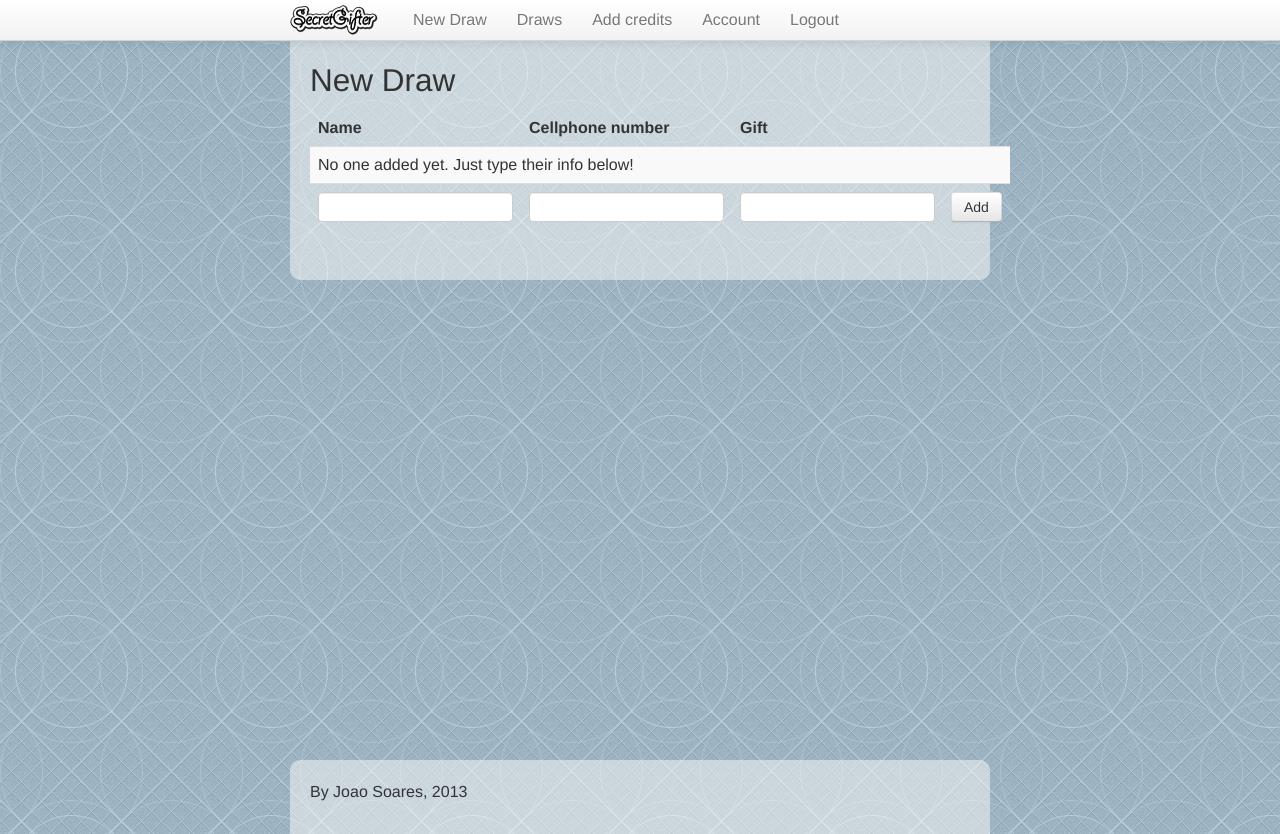
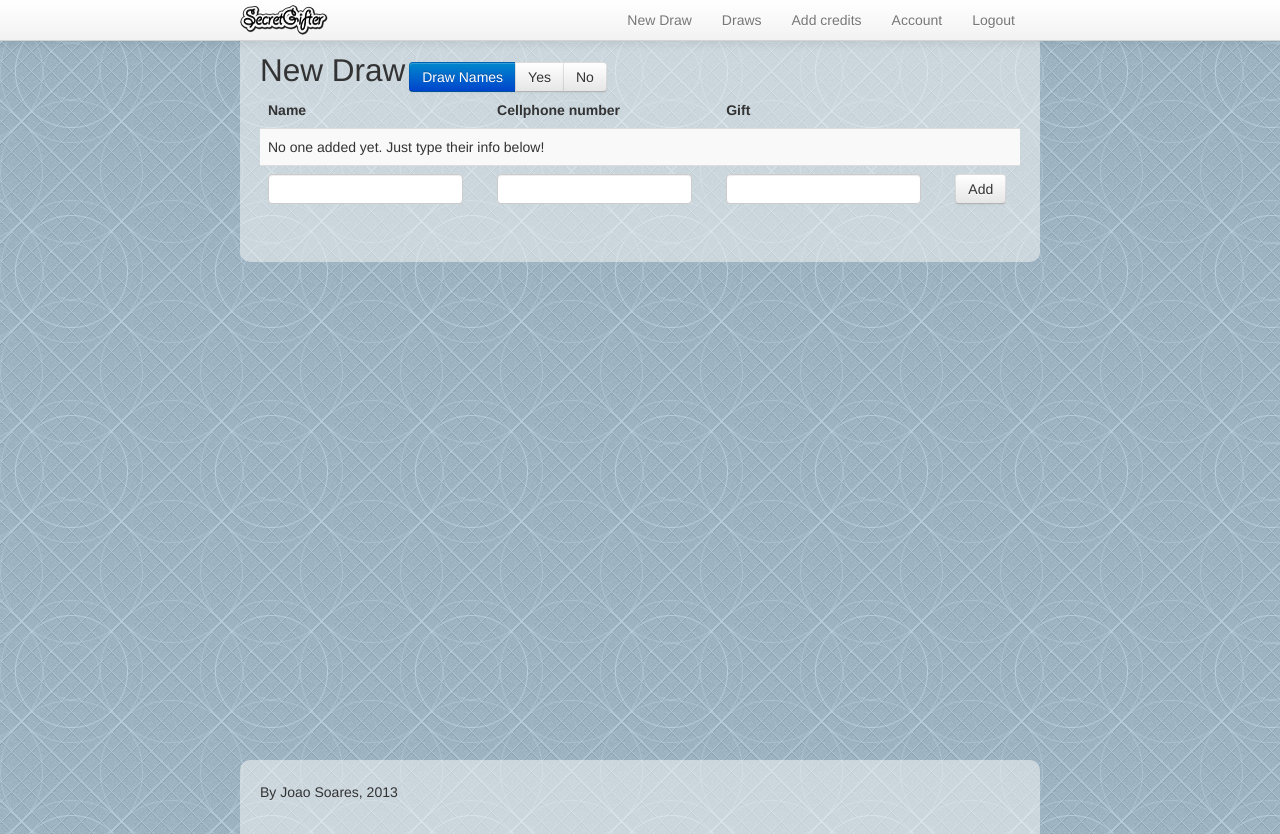
Before and after one commit to joaosoares/secretgifter, a Flask app: page /draws/new/ in a window 1280 px wide. Run offline with Flask 2, Linux system fonts and the light colour scheme; a user stored in the database is signed in; parts of the project's set-up code (start-up, migrations or seed data) failed here and were passed over; some libraries are stand-ins or nearby versions.

Commit message:
mudancas

```diff
--- a/app/__init__.py
+++ b/app/__init__.py
@@ -1,6 +1,7 @@
 from flask import Flask
 from flask.ext.sqlalchemy import SQLAlchemy
 from flask.ext.login import LoginManager
+from flask.ext.babel import Babel
 import os
 
 app = Flask(__name__)
@@ -11,5 +12,6 @@ lm = LoginManager()
 lm.setup_app(app)
 lm.login_view = 'login'
 
+babel = Babel(app)
 
 from app import views, models
--- a/app/forms.py
+++ b/app/forms.py
@@ -1,4 +1,4 @@
-from flask.ext.wtf import Form, TextField, BooleanField, PasswordField, validators
+from flask.ext.wtf import Form, RecaptchaField, TextField, BooleanField, PasswordField, validators
 from flask.ext.wtf import Required
 from models import User
 
@@ -40,6 +40,7 @@ class RegistrationForm(Form):
     ])
     confirm = PasswordField('Repeat Password')
     accept_tos = BooleanField('I accept the TOS', [validators.Required()])
+    recaptcha = RecaptchaField('Enter the following code')
     def validate(self):
         rv = Form.validate(self)
         if not rv:
@@ -47,7 +48,7 @@ class RegistrationForm(Form):
 
         user = User.query.filter_by(email=self.email.data).first()
         if user:
-            self.username.errors.append('Email already in use.')
+            self.email.errors.append('Email already in use.')
             return False
 
         user = User(self.email.data, self.password.data, self.name.data)
--- a/app/static/css/style.css
+++ b/app/static/css/style.css
@@ -1,6 +1,6 @@
 body {
   background: url(../img/foundation.gif) repeat;
-  font-size:16px;
+  font-size:;
   line-height:24px;
 }
 
@@ -22,10 +22,11 @@ hr {
   padding:5px 20px 5px;
 }
 
+/* ------------- LAYOUT ------------- */
 .container-narrow {
   margin: 0 auto;
   padding:0;
-  max-width:700px;
+  max-width:800px;
 }
 
 .silo {
@@ -48,6 +49,12 @@ hr {
   border-radius: 10px 10px 0 0;
 }
 
+/* TYPOGRAPHY */
+
+.editable {
+  display: inline;
+}
+
 form.add input {
   width:auto;
 }
@@ -55,14 +62,14 @@ form.add input {
 .form-fullpage {
   text-align:left;
 }
-
+/*
 .form-fullpage .control-label {
   width:100px;
 }
 
 .form-fullpage .controls {
   margin-left: 120px;
-}
+}*/
 
 img#mainlogo {
   display: block;
--- a/app/templates/dashboard.html
+++ b/app/templates/dashboard.html
@@ -19,7 +19,6 @@
 {% endblock %}
 
 {% block scripts %}
-<script>
-  $('#title').editable();
-</script>
+{{ super() }}
+
 {% endblock %}
--- a/app/templates/layout.html
+++ b/app/templates/layout.html
@@ -5,7 +5,7 @@
   <title>SecretGifter - An easy way to organize your next gift-exchanging gathering</title>
   <!-- Bootstrap -->
   <link href="{{ url_for('static', filename='css/bootstrap.css')}}" rel="stylesheet" media="screen">
-  <link href="{{ url_for('static', filename='css/bootstrap-responsive.css')}}" rel="stylesheet" media="screen">
+  <!-- <link href="{{ url_for('static', filename='css/bootstrap-responsive.css')}}" rel="stylesheet" media="screen"> -->
   <link rel="stylesheet" href="{{ url_for('static', filename='css/style.css')}}" />
 </head>
 <body>
@@ -21,7 +21,7 @@
           <span class="icon-bar"></span>
         </a>
         <a href="{{url_for('mainpage')}}" class="brand"><img src="{{url_for('static', filename='img/logo_small.png')}}" alt="" /></a>
-        <div class="nav-collapse collapse">
+        <div class="nav-collapse collapse pull-right">
           <ul class="nav">
             {% if g.user.is_authenticated() %}
             <li><a href="{{url_for('new_draw')}}">New Draw</a></li>
@@ -33,6 +33,7 @@
             <li><a href="{{url_for('about')}}">About</a></li>
             <li><a href="{{url_for('pricing')}}">Pricing</a></li>
             <li><a href="{{url_for('login')}}">Login</a></li>
+            <li><a href="{{url_for('register')}}">Register</a></li>
             {% endif %}
           </ul>
         </div>
@@ -66,11 +67,10 @@
     </div>
   </div>
 </div>
-
+  {% block scripts %}
   <script type="text/javascript" src="http://code.jquery.com/jquery-latest.js"></script>
   <script type="text/javascript" src="{{url_for('static', filename='js/bootstrap.js')}}"></script>
-  <script type="text/javascript" src="{{url_for('static', filename='js/bootstrap-editable.js')}}></script>
-  {% block scripts %}{% endblock %}
+  <script type="text/javascript" src="{{url_for('static', filename='js/bootstrap-editable.js')}}"></script>
   <script>
   (function(i,s,o,g,r,a,m){i['GoogleAnalyticsObject']=r;i[r]=i[r]||function(){
   (i[r].q=i[r].q||[]).push(arguments)},i[r].l=1*new Date();a=s.createElement(o),
@@ -79,5 +79,7 @@
   ga('create', 'UA-39701489-1', 'secretgifter.net');
   ga('send', 'pageview');
   </script>
+
+  {% endblock %}
   </body>
 </html>
--- a/app/templates/participants.html
+++ b/app/templates/participants.html
@@ -1,7 +1,11 @@
 {% extends "layout.html" %}
 {% block body %}
-<section id="no-more-tables">
-  <h2 id="title" data-type="text" data-pk="1" data-url="/post" >{% if draw and draw.title %}{{draw.title}}{% else %}New Draw{% endif %}</h2>
+  <h2 id="title" class="editable" >{% if draw and draw.title %}{{draw.title}}{% else %}New Draw{% endif %}</h2>
+  <div class="btn-group">
+    <a href="#" class="btn btn-primary">Draw Names</a>
+    <a href="#" class="btn">Yes</a>
+    <a href="#" class="btn">No</a>
+  </div>
 <form class="add" action="" method="post" name="addperson">
 <table class="table table-hover table-striped">
   <thead>
@@ -15,11 +19,16 @@
   <tbody>
   {% if participants %}
   {% for person in participants %}
-    <tr>
-      <td>{{ person.name }}</td>
-      <td>{{ person.number }}</td>
+    <tr id="row{{person.id}}">
+      <td class="name">{{ person.name }}</td>
+      <td class="number">{{ person.number }}</td>
       <td>{{ person.gift }}</td>
-      <td><small><a href="#">Edit</a> / <a href="#">Remove</a></small></td>
+      <td>
+        <div class="btn-group">
+          <a href="#" class="btn btn-mini">Edit</a>
+          <a href="#" class="btn btn-mini btn-warning">Remove</a>
+        </div>
+      </td>
     </tr>
   {% endfor %}
   {% else %}
@@ -41,3 +50,19 @@
 </form>
 </div>
 {% endblock %}
+
+{% block scripts %}
+{{ super() }}
+<script>
+  $.fn.editable.defaults.mode =  'inline';
+
+  $('#title').editable({
+    type: 'text',
+    placement: 'right',
+    showbuttons: false,
+
+  });
+
+  function edit
+</script>
+{% endblock %}
--- a/app/views.py
+++ b/app/views.py
@@ -1,7 +1,7 @@
 import os
 from app import app, db, lm
 import main
-from flask import session, redirect, url_for, render_template, request, flash, g
+from flask import jsonify, session, redirect, url_for, render_template, request, flash, g
 from flask.ext.login import login_user, logout_user, current_user, login_required
 from flask.ext.sqlalchemy import SQLAlchemy
 from forms import LoginForm, AddPersonForm, RegistrationForm
--- a/config.py
+++ b/config.py
@@ -11,3 +11,8 @@ SQLALCHEMY_DATABASE_URI = os.environ['DATABASE_URL']
 
 # For Email
 MAIL_SERVER = 'smtp.google.com'
+
+# For ReCaptcha
+RECAPTCHA_PUBLIC_KEY = "6LeTMd8SAAAAAOkAfwN5QHSTW-dRiPW3yFKqE94h"
+RECAPTCHA_PRIVATE_KEY = "6LeTMd8SAAAAAKIQ8ciyyN_e56zsOHLMW3eBgse-"
+RECAPTCHA_OPTIONS = {'theme':'red'}
```
Also changed, not shown: app/templates/_formhelpers.html (added, +10 -0 lines), app/templates/register.html (+4 -6 lines), 4 other files.
